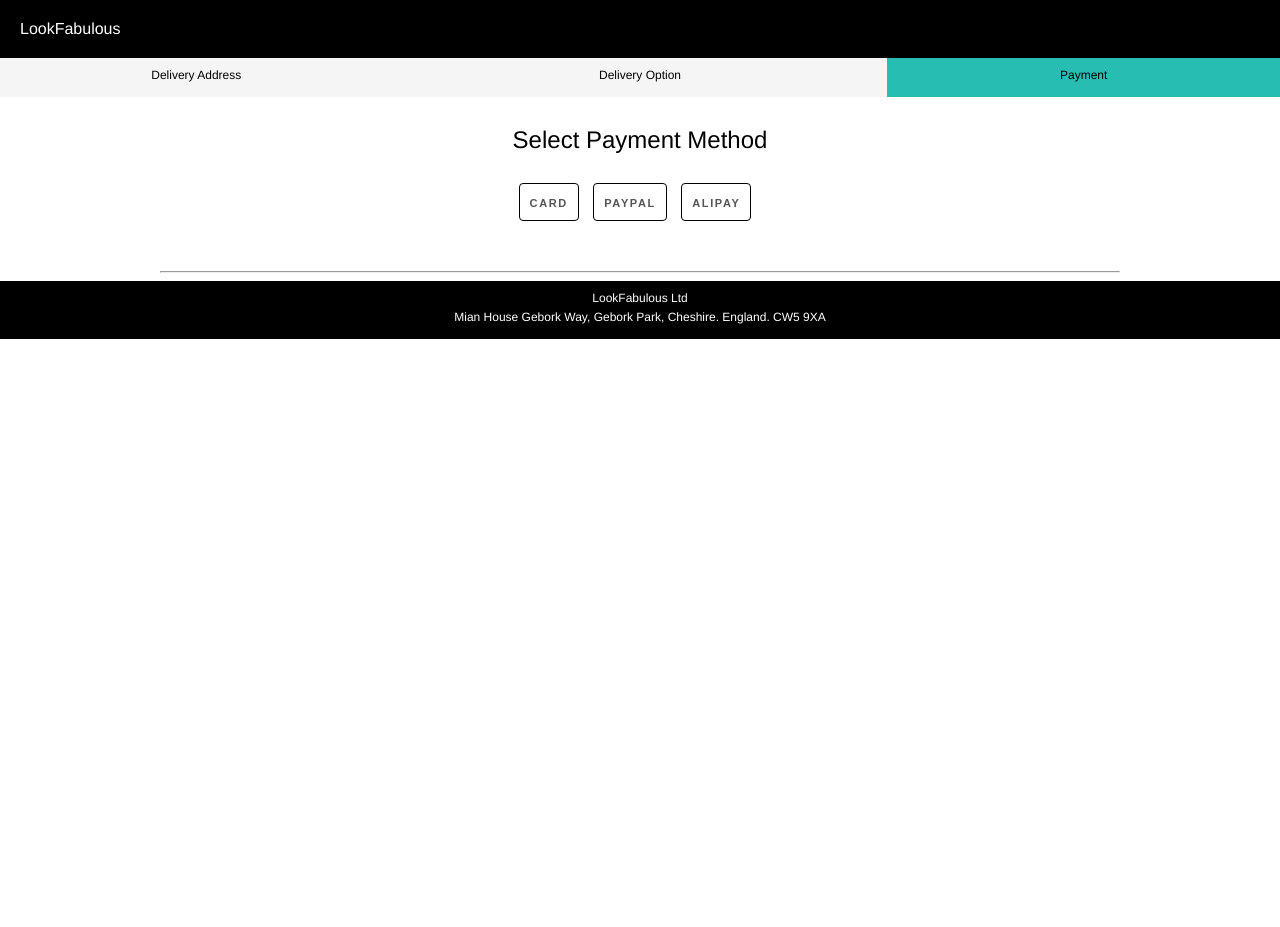
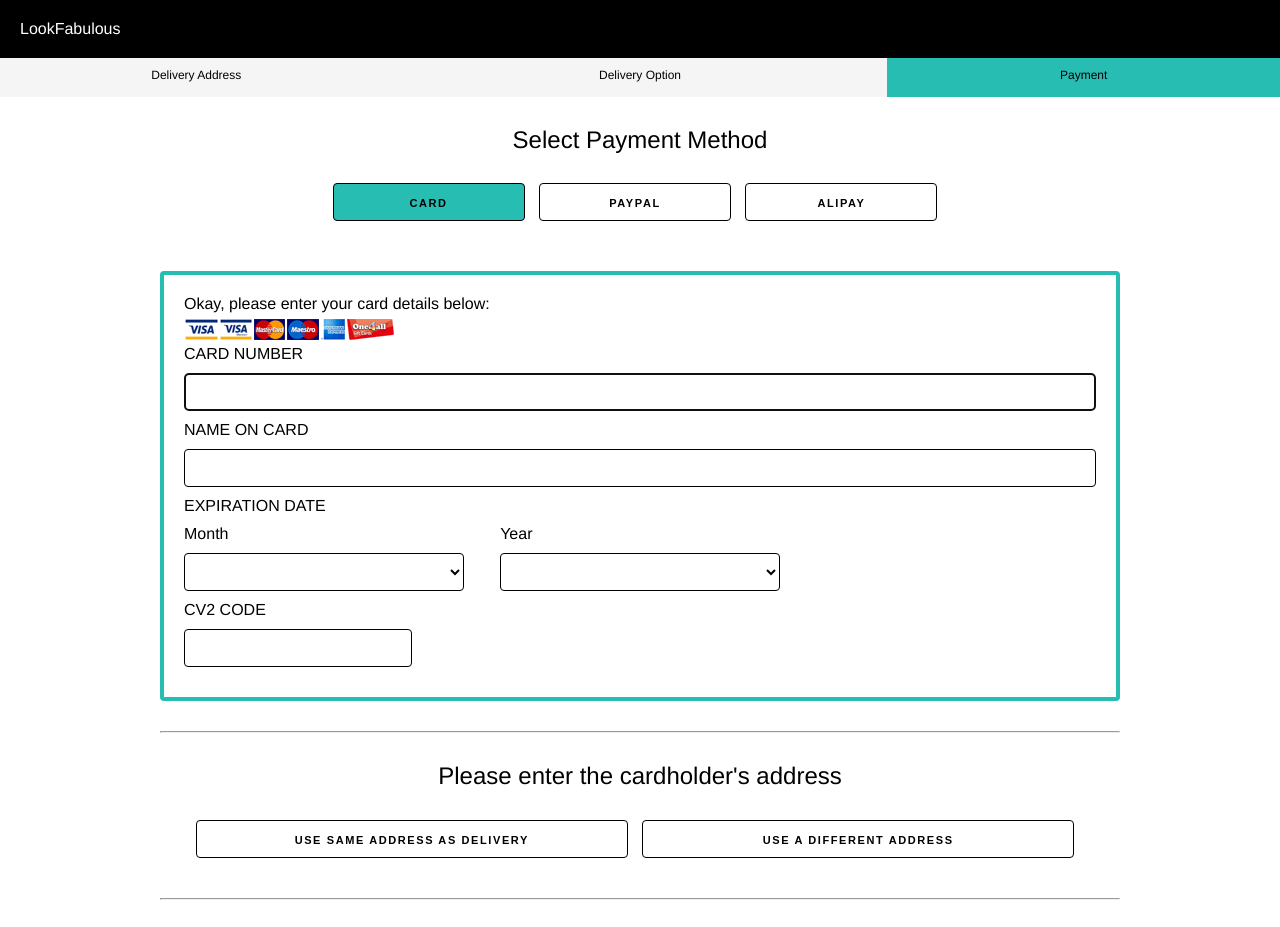
Before and after one commit to calflan/LookFab, a plain HTML site: page index.html in a window 1280 px wide. Shown: the top 927 px of the page. Before the commit the page ends 800 px from the top, so only its background shows below. Drawn offline with Linux system fonts and the light colour scheme.

Commit message:
Added recommendations from the session in week 4

```diff
--- a/css/sass.scss
+++ b/css/sass.scss
@@ -69,6 +69,14 @@ p {
 }
 .current-stage {background-color: #28bdb3; margin: 0;}
 
+.paymentOption {
+  min-width: 20%;
+}
+
+.addressOption {
+  min-width: 45%;
+}
+
 .attention {color: orange; font-weight: bold;}
 
 .cardholderField {
@@ -130,12 +138,11 @@ p {
 .cardImg {height: $full;}
 .cardNumber {width: $full;}
 .nameOnCard {width: $full;}
-.cardExpiry {width: 30%;}
 .smallInput {width: 25% !important;}
 
 .submitBtn {
 	margin-top: 20px;
-  background-color: #3d891f;
+  background-color: #20B256;
 	color: black;
 	font-size: 16px;
 	width: 100%;
@@ -166,7 +173,6 @@ input[type="button"] {
 	height: 38px;	padding: 0 10px;
 	margin-right: 10px;
 	margin-bottom: 10px;
-	color: #555;
 	text-align: center;
 	font-size: 11px;
 	font-weight: 600;
@@ -183,8 +189,7 @@ input[type="button"] {
 
 	&:hover, &:focus {
 		color: #333;
-  		border-color: #888;
-  		background-color: #29C52B;
+  		background-color: #36FFF2;
   		outline: 0;
 	}
 }
--- a/index.html
+++ b/index.html
@@ -40,7 +40,7 @@
       <button class="paymentOption" id="alipayButton">AliPay</button>
 
       <form onsubmit="return validateForm()">
-        <div class="row block">
+        <section class="row block">
           <div class="twelve columns main" id="main">
 
             <div id="cardForm">
@@ -53,13 +53,13 @@
                   <label>CARD NUMBER</label>
                 </div>
                 <div class="row">
-                  <input type="tel" id="cardNumber" class="cardNumber" name="cardNumber" placeholder="Valid Card Number" autocomplete="cc-number" required autofocus />
+                  <input type="tel" id="cardNumber" class="cardNumber" name="cardNumber"  autocomplete="cc-number" required autofocus />
                 </div>
                 <div class="row">
                   <label for="nameOnCard">NAME ON CARD</label>
                 </div>
                 <div class="row">
-                  <input type="text" class="nameOnCard" name="nameOnCard" placeholder="Please enter the name as it appears on the card" required/>
+                  <input type="text" class="nameOnCard" name="nameOnCard" required/>
                 </div>
 
                 <div class="row">
@@ -67,7 +67,18 @@
                 </div>
 
                 <div class="row">
-                  <select class="cardExpiry" name="cardExpiry"  autocomplete="cc-exp" required >
+                  <div class="four columns">
+                    <label>Month</label>
+                  </div>
+                  <div class="four columns">
+                    <label>Year</label>
+                  </div>
+                </div>
+
+                <div class="row">
+
+                  <div class="four columns">
+                    <select name="cardExpiry"  autocomplete="cc-exp" required >
                       <option disabled selected hidden>
                       </option>
                       <option>
@@ -107,8 +118,10 @@
                         12
                       </option>
                     </select>
+                  </div>
 
-                  <select class="cardExpiry" name="cardExpiry" autocomplete="cc-exp" required >
+                  <div class="four columns">
+                    <select name="cardExpiry" autocomplete="cc-exp" required >
                       <option disabled selected hidden>
                       </option>
                       <option>
@@ -149,13 +162,14 @@
                       </option>
                     </select>
                   </div>
+                </div>
 
                 <div class="row">
                   <label for="cardCVC">CV2 CODE</label>
                 </div>
 
                 <div class="row">
-                  <input type="tel" class="smallInput" name="cardCVC" placeholder="CVC" autocomplete="cc-csc" required />
+                  <input type="tel" class="smallInput" name="cardCVC" autocomplete="cc-csc" required />
                 </div>
 
                 <p class="payment-errors"></p>
@@ -172,16 +186,16 @@
               <p class="attention">Attention! Choosing this option means that after you press 'SUBMIT MY ORDER', you will be taken to the AliPay site.</p>
             </div>
           </div><!-- end twelve columns -->
-        </div><!-- end first row -->
+        </section><!-- end first row -->
 
-        <div class="block" id="cardholderAddr">
+        <section class="block" id="cardholderAddr">
 
           <hr>
 
           <h6>Please enter the cardholder's address</h6>
 
-          <button class="paymentOption" id="useDelAddrButton">Use same address as delivery</button>
-          <button class="paymentOption" id="newAddrButton">Use a different address</button>
+          <button class="addressOption" id="useDelAddrButton">Use same address as delivery</button>
+          <button class="addressOption" id="newAddrButton">Use a different address</button>
 
           <div class="row">
             <div class="twelve columns main" id="cardholderMain">
@@ -191,49 +205,49 @@
                     <label>Company Name</label>
                   </div>
                   <div class="row">
-                    <input type="text" name="companyName" placeholder="(If applicable)" autocomplete="cc-number" autofocus />
+                    <input type="text" name="companyName" autocomplete="cc-number" autofocus />
                   </div>
 
                   <div class="row">
                     <label>House Number/Name</label>
                   </div>
                   <div class="row">
-                    <input type="text" name="houseNumber" placeholder="Enter your house number" required/>
+                    <input type="text" name="houseNumber" required/>
                   </div>
 
                   <div class="row">
                     <label>Address line 1</label>
                   </div>
                   <div class="row">
-                    <input type="text" name="address1" placeholder="Enter the first line of your address" required/>
+                    <input type="text" name="address1" required/>
                   </div>
 
                   <div class="row">
                     <label>Address Line 2</label>
                   </div>
                   <div class="row">
-                    <input type="text" name="address2" placeholder="Enter the second line of your address" required/>
+                    <input type="text" name="address2" required/>
                   </div>
 
                   <div class="row">
                     <label>Town/City</label>
                   </div>
                   <div class="row">
-                    <input type="text" name="TownCity" placeholder="Enter the town or city of residence" required/>
+                    <input type="text" name="TownCity" required/>
                   </div>
 
                   <div class="row">
                     <label>County</label>
                   </div>
                   <div class="row">
-                    <input type="text" name="County" placeholder="Enter the county the twon or city comes under" required/>
+                    <input type="text" name="County" required/>
                   </div>
 
                   <div class="row">
                     <label>Postcode</label>
                   </div>
                   <div class="row">
-                    <input type="text" class="smallInput" name="Postcode" placeholder="Enter the postcode for the address" required/>
+                    <input type="text" class="smallInput" name="Postcode" required/>
                   </div>
                 <!-- CARDHOLDER ADDRESS FORM ENDS HERE -->
               </div><!-- end #newAddrForm -->
@@ -244,11 +258,11 @@
 
             </div><!-- end twelve columns -->
           </div><!-- end second row -->
-        </div><!-- end #cardholderAddr -->
+        </section><!-- end #cardholderAddr -->
 
         <hr>
 
-        <div class="row block orderSummary" id="orderSummary">
+        <section class="row block orderSummary" id="orderSummary">
           <div class="orderHead">
             <h6>Order summary</h6>
           </div><!--end orderHead -->
@@ -295,7 +309,7 @@
 
 
 
-        </div><!-- end orderSummary -->
+        </section><!-- end orderSummary -->
 
         <div class="row block" id="submitBtn">
           <button class="submitBtn" type="submit">&#128274; Submit My Order</button>
--- a/js/tabs.js
+++ b/js/tabs.js
@@ -1,10 +1,15 @@
-document.getElementById('main').style.display='none';
-document.getElementById('cardholderAddr').style.display='none';
-document.getElementById('submitBtn').style.display='none';
-document.getElementById('orderSummary').style.display='none';
+/*
+* Author: Calum James Flanagan
+* Institution: Edge Hill University
+*/
 
 
-
+document.getElementById('main').style.display='';
+document.getElementById('cardholderAddr').style.display='';
+document.getElementById('submitBtn').style.display='';
+document.getElementById('orderSummary').style.display='';
+document.getElementById('cardholderMain').style.display='none';
+document.getElementById('cardButton').style.backgroundColor='#28bdb3';
 /*
 *
 * The following controls the section concerning the payment options.
@@ -12,8 +17,12 @@ document.getElementById('orderSummary').style.display='none';
 */
 
 // Make Card form appear and paypal/alipay disappear, when user clicks cardButton.
-document.getElementById('cardForm').style.display='none';
+document.getElementById('cardForm').style.display='';
 document.getElementById('cardButton').onclick=function(){
+
+  document.getElementById('cardButton').style.backgroundColor='#28bdb3';
+  document.getElementById('paypalButton').style.backgroundColor='transparent';
+  document.getElementById('alipayButton').style.backgroundColor='transparent';
 
   document.getElementById('main').style.display='';
   document.getElementById('cardholderAddr').style.display='';
@@ -29,6 +38,10 @@ document.getElementById('cardButton').onclick=function(){
 // Make PayPal appear and card form/alipay disappear, when user clicks paypalButton.
 document.getElementById('paypal').style.display='none';
 document.getElementById('paypalButton').onclick=function(){
+
+  document.getElementById('paypalButton').style.backgroundColor='#28bdb3';
+  document.getElementById('cardButton').style.backgroundColor='transparent';
+  document.getElementById('alipayButton').style.backgroundColor='transparent';
 
   document.getElementById('main').style.display='';
   document.getElementById('paypal').style.display='';
@@ -46,6 +59,10 @@ document.getElementById('alipay').style.display='none';
 document.getElementById('alipayButton').onclick=function(){
 
   //display these items
+  document.getElementById('alipayButton').style.backgroundColor='#28bdb3';
+  document.getElementById('paypalButton').style.backgroundColor='transparent';
+  document.getElementById('cardButton').style.backgroundColor='transparent';
+
   document.getElementById('main').style.display='';
   document.getElementById('alipay').style.display='';
   document.getElementById('submitBtn').style.display='';
@@ -70,6 +87,10 @@ document.getElementById('alipayButton').onclick=function(){
 
 document.getElementById('newAddrForm').style.display='none';
 document.getElementById('newAddrButton').onclick=function(){
+
+  document.getElementById('newAddrButton').style.backgroundColor='#28bdb3';
+  document.getElementById('useDelAddrButton').style.backgroundColor='transparent';
+
   document.getElementById('cardholderMain').style.display='';
   document.getElementById('cardholderAddr').style.display='';
   document.getElementById('newAddrForm').style.display='';
@@ -80,6 +101,10 @@ document.getElementById('newAddrButton').onclick=function(){
 document.getElementById('useDeliveryAddr').style.display='none';
 
 document.getElementById('useDelAddrButton').onclick=function(){
+
+  document.getElementById('useDelAddrButton').style.backgroundColor='#28bdb3';
+  document.getElementById('newAddrButton').style.backgroundColor='transparent';
+
   document.getElementById('cardholderAddr').style.display='';
   document.getElementById('cardholderMain').style.display='';
   document.getElementById('useDeliveryAddr').style.display='';
```
Also changed, not shown: css/sass.min.css, 1 other file. Lines whose indentation alone changed are shown as unchanged.
